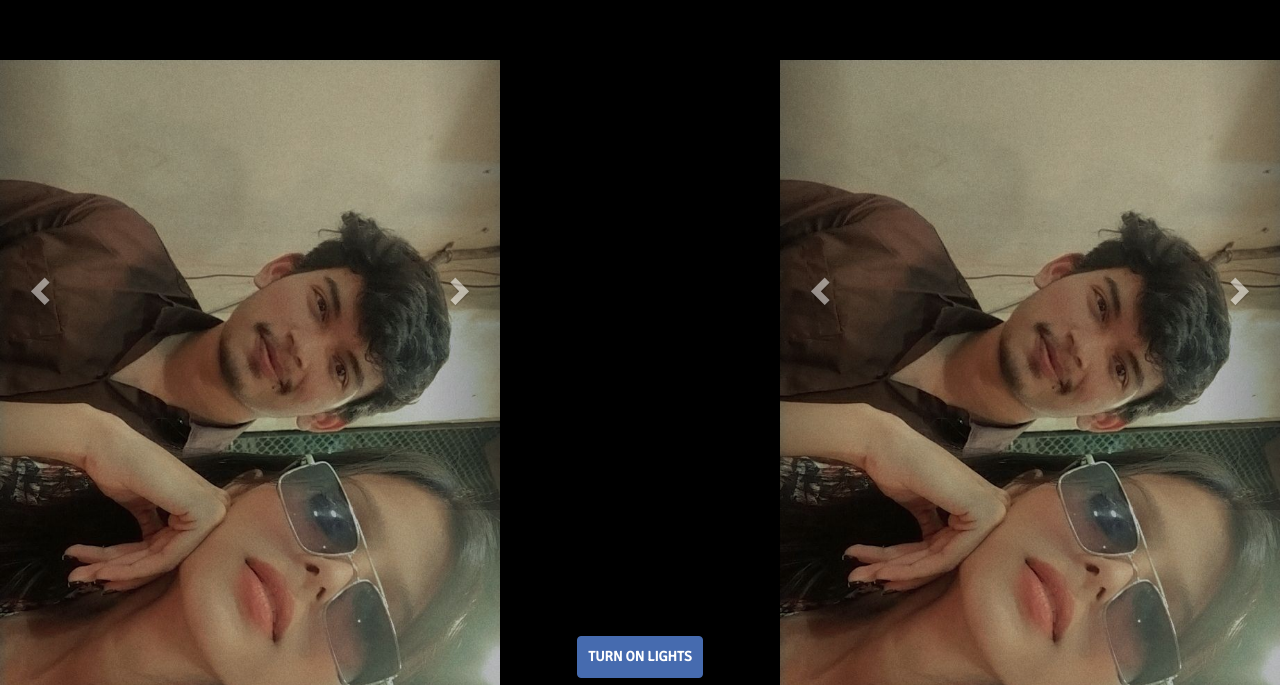
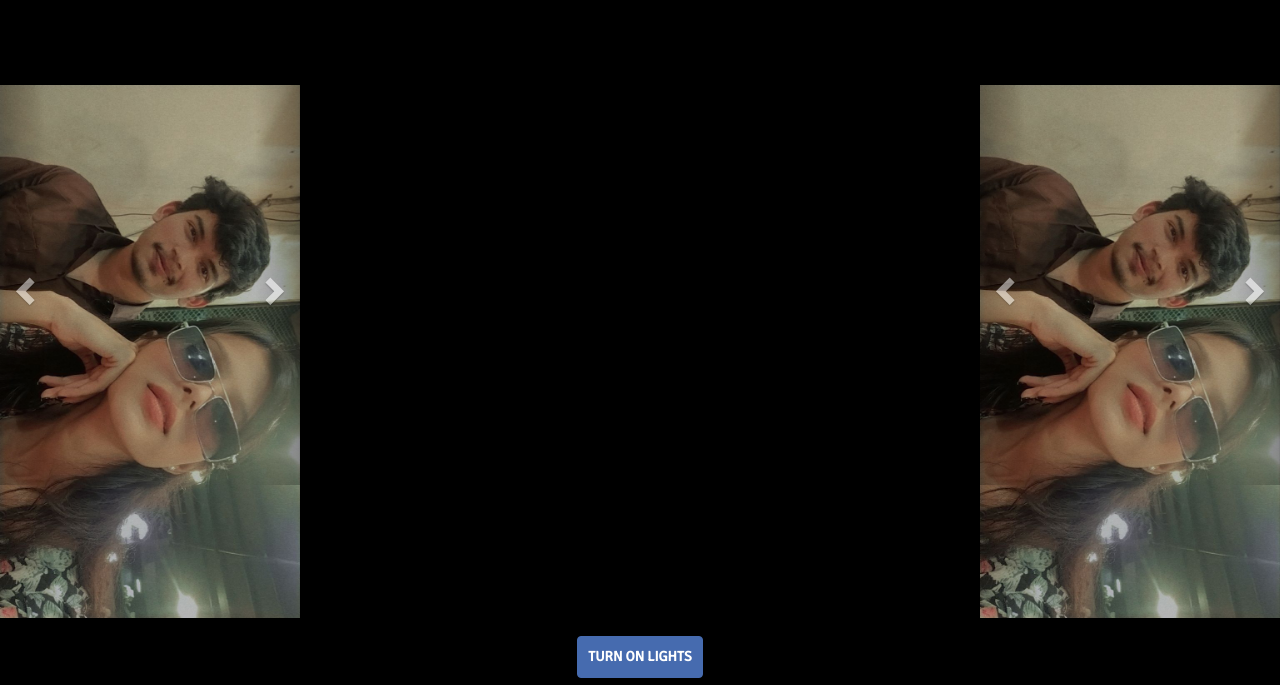
Before and after one commit to itspeace03/bdy, a website: page index.html in a window 1280 px wide. Shown: the part 115-800 px from the top of the page. Drawn offline with nearby package versions, Linux system fonts and the light colour scheme.

Commit message:
Update index.html

```diff
--- a/index.html
+++ b/index.html
@@ -31,8 +31,8 @@
         #leftCarousel, #rightCarousel {
             position: fixed;
             top: 50%;
-            width: 500px; /* Adjust width as needed */
-            height: 450px;  /*Adjust height as needed */
+            width: 300px; /* Adjust width as needed */
+            height: 400px;  /*Adjust height as needed */
             transform: translateY(-50%);
         }
         #leftCarousel {
```
